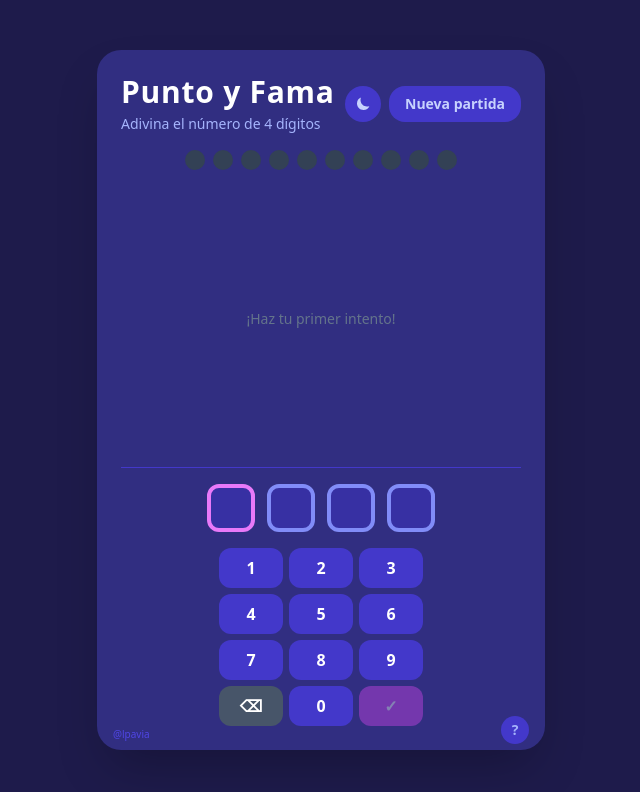
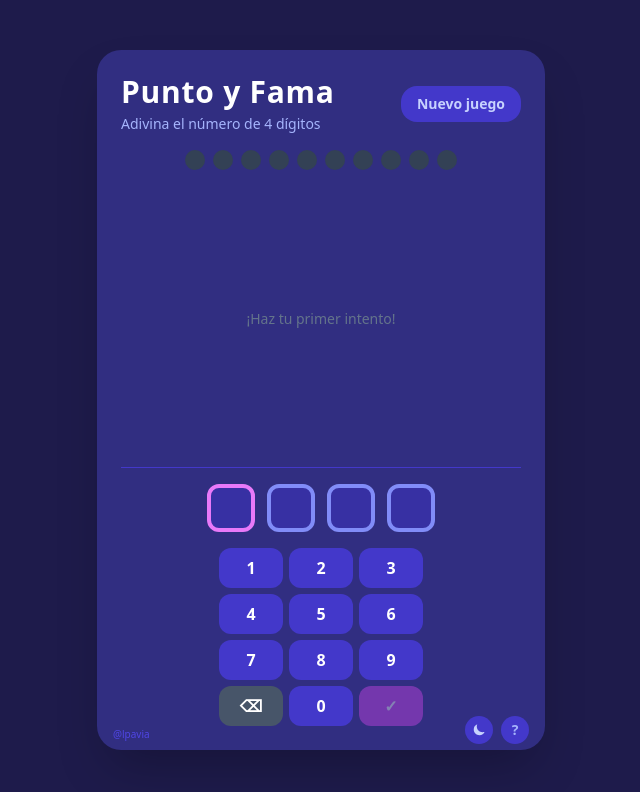
Before and after one commit to lpavia/PyF26, a React (Vite) app: page / in a window 1280 px wide. Shown: the top 792 px of the page, without its empty margins (319-959 px from the left). Built offline with nearby package versions, Linux system fonts and the light colour scheme.

Commit message:
Re localización botones

```diff
--- a/src/components/GameBoard.tsx
+++ b/src/components/GameBoard.tsx
@@ -21,17 +21,14 @@ export default function GameBoard() {
           <h1 className="text-3xl font-bold text-indigo-950 dark:text-white tracking-wide">Punto y Fama</h1>
           <p className="text-indigo-500 dark:text-indigo-300 text-sm mt-1">Adivina el número de 4 dígitos</p>
         </div>
-        <div className="flex items-center gap-2 shrink-0">
-          <ThemeToggle theme={theme} onToggle={toggleTheme} />
         <button
           onClick={resetGame}
           className="bg-indigo-100 hover:bg-indigo-200 dark:bg-indigo-700 dark:hover:bg-indigo-600
             active:scale-95 transition-all rounded-2xl px-4 py-2 text-sm font-semibold
-              text-indigo-700 dark:text-indigo-200"
+            text-indigo-700 dark:text-indigo-200 shrink-0"
         >
-            Nueva partida
+          Nuevo juego
         </button>
-        </div>
       </div>
 
       <AttemptsBar total={maxAttempts} used={records.length} />
@@ -57,9 +54,11 @@ export default function GameBoard() {
         @lpavia
       </a>
 
+      <div className="absolute bottom-1.5 right-4 flex items-center gap-2">
+        <ThemeToggle theme={theme} onToggle={toggleTheme} />
         <button
           onClick={() => setShowHelp(true)}
-        className="absolute bottom-1.5 right-4 w-7 h-7 rounded-full bg-indigo-100 hover:bg-indigo-200
+          className="w-7 h-7 rounded-full bg-indigo-100 hover:bg-indigo-200
             dark:bg-indigo-700 dark:hover:bg-indigo-600
             active:scale-95 transition-all text-indigo-700 dark:text-indigo-300 font-bold text-sm"
           aria-label="Instrucciones"
@@ -67,5 +66,6 @@ export default function GameBoard() {
           ?
         </button>
       </div>
+    </div>
   );
 }
--- a/src/components/ThemeToggle.tsx
+++ b/src/components/ThemeToggle.tsx
@@ -12,7 +12,7 @@ export default function ThemeToggle({ theme, onToggle }: ThemeToggleProps) {
     <button
       onClick={onToggle}
       aria-label={isDark ? 'Cambiar a tema claro' : 'Cambiar a tema oscuro'}
-      className="relative w-9 h-9 rounded-full shrink-0 overflow-hidden
+      className="relative w-7 h-7 rounded-full shrink-0 overflow-hidden
         bg-indigo-100 hover:bg-indigo-200 dark:bg-indigo-700 dark:hover:bg-indigo-600
         active:scale-90 transition-all duration-300"
     >
@@ -24,7 +24,7 @@ export default function ThemeToggle({ theme, onToggle }: ThemeToggleProps) {
         strokeLinecap="round"
         strokeLinejoin="round"
         aria-hidden="true"
-        className={`absolute inset-0 m-auto w-5 h-5 text-amber-500 transition-all duration-500 ease-out
+        className={`absolute inset-0 m-auto w-4 h-4 text-amber-500 transition-all duration-500 ease-out
           ${isDark ? 'opacity-0 -rotate-90 scale-50' : 'opacity-100 rotate-0 scale-100'}`}
       >
         <circle cx="12" cy="12" r="4" />
@@ -34,7 +34,7 @@ export default function ThemeToggle({ theme, onToggle }: ThemeToggleProps) {
         viewBox="0 0 24 24"
         fill="currentColor"
         aria-hidden="true"
-        className={`absolute inset-0 m-auto w-4 h-4 text-indigo-200 transition-all duration-500 ease-out
+        className={`absolute inset-0 m-auto w-3.5 h-3.5 text-indigo-200 transition-all duration-500 ease-out
           ${isDark ? 'opacity-100 rotate-0 scale-100' : 'opacity-0 rotate-90 scale-50'}`}
       >
         <path d="M21.752 15.002A9.72 9.72 0 0118 15.75c-5.385 0-9.75-4.365-9.75-9.75 0-1.33.266-2.597.748-3.752A9.753 9.753 0 003 11.25C3 16.635 7.365 21 12.75 21a9.753 9.753 0 008.998-5.998z" />
```
Lines whose indentation alone changed are shown as unchanged.
